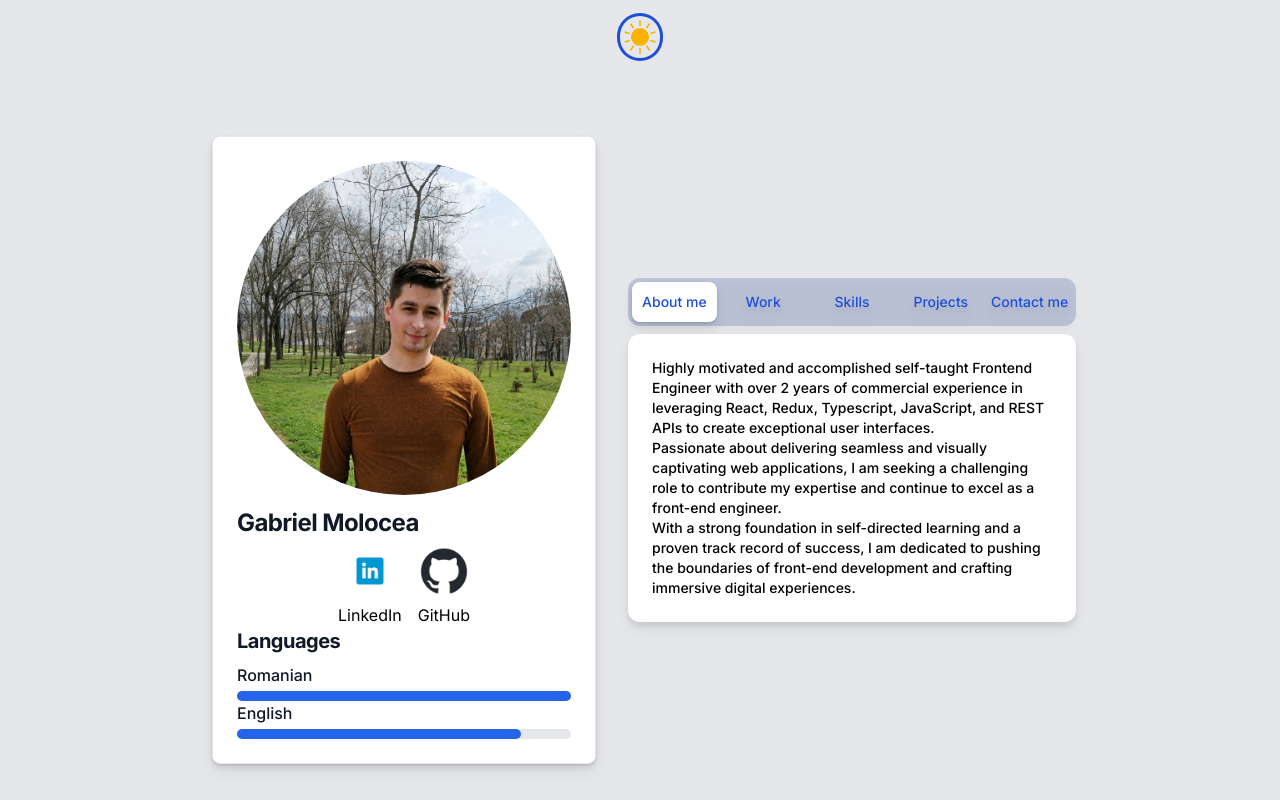
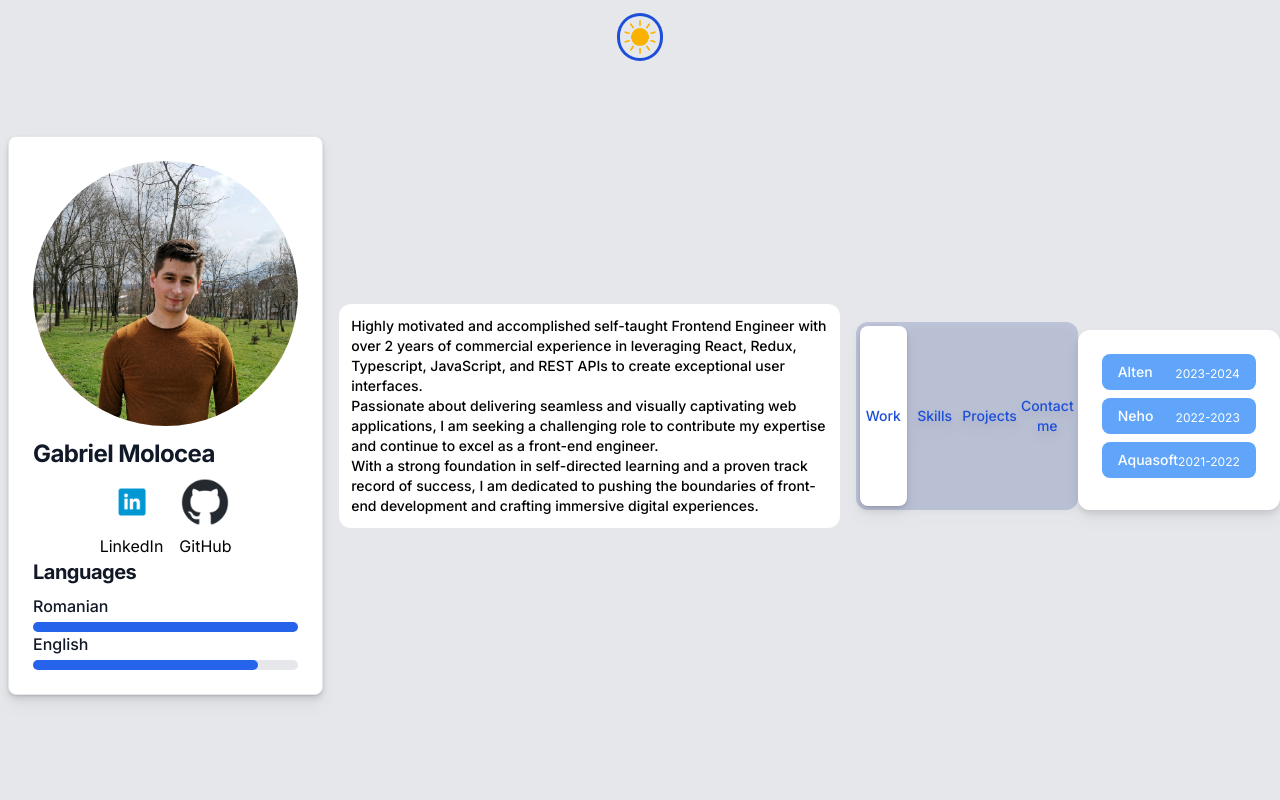
Before and after one commit to GabrielMolocea/portfolio, a Next.js app: page / in a window 1280 px wide. Built offline with nearby package versions, Linux system fonts and the light colour scheme.

Commit message:
added new position

```diff
--- a/app/Body/Tabs.tsx
+++ b/app/Body/Tabs.tsx
@@ -12,19 +12,6 @@ function classNames(...classes: string[]) {
 
 export default function Tabs({ isDarkMode }: { isDarkMode: boolean }) {
     let [categories] = useState({
-        'About me': [
-            {
-                id: 1,
-                title: (<>
-                    Highly motivated and accomplished self-taught Frontend Engineer with over 2 years of commercial experience in leveraging React, Redux, Typescript, JavaScript, and REST APIs to create exceptional user interfaces.
-                    <br />
-                    Passionate about delivering seamless and visually captivating web applications, I am seeking a challenging role to contribute my expertise and continue to excel as a front-end engineer.
-                    <br />
-                    With a strong foundation in self-directed learning and a proven track record of success, I am dedicated to pushing the boundaries of front-end development and crafting immersive digital experiences.
-                </>),
-            }
-
-        ],
         Work: [
             {
                 id: 1,
@@ -57,7 +44,18 @@ export default function Tabs({ isDarkMode }: { isDarkMode: boolean }) {
     })
 
     return (
-        <div className='w-full max-w-md px-2 py-16 sm:px-0 ml-0 lg:ml-4 drop-shadow-lg'>
+        <>
+            <div className='rounded-xl bg-white p-3 ring-white ring-opacity-60 ring-offset-2 ring-offset-blue-400 focus:outline-none focus:ring-2 sticky top-0'>
+                <h3 className={`text-sm font-medium leading-5 ${isDarkMode ? 'dark:text-white' : ''}`}>
+                    Highly motivated and accomplished self-taught Frontend Engineer with over 2 years of commercial experience in leveraging React, Redux, Typescript, JavaScript, and REST APIs to create exceptional user interfaces.
+                    <br />
+                    Passionate about delivering seamless and visually captivating web applications, I am seeking a challenging role to contribute my expertise and continue to excel as a front-end engineer.
+                    <br />
+                    With a strong foundation in self-directed learning and a proven track record of success, I am dedicated to pushing the boundaries of front-end development and crafting immersive digital experiences.
+                </h3>
+            </div>
+            <div className='w-full max-w-md px-2 py-16 sm:px-0 ml-0 lg:ml-4 drop-shadow-lg flex'>
+
                 <Tab.Group>
                     <Tab.List className={`flex space-x-1 rounded-xl bg-blue-900/20 p-1 ${isDarkMode ? 'dark:bg-gray-400 dark:border-gray-700 dark:hover:bg-gray-300' : ''}`} >
                         {Object.keys(categories).map((category) => (
@@ -106,5 +104,6 @@ export default function Tabs({ isDarkMode }: { isDarkMode: boolean }) {
                     </Tab.Panels>
                 </Tab.Group>
             </div>
+        </>
     )
 }
--- a/app/Components/WorkHistory.tsx
+++ b/app/Components/WorkHistory.tsx
@@ -4,6 +4,30 @@ export default function WorkHistory() {
     return (
         <div className='mb-2'>
             <Disclosure>
+                {() => (
+                    <>
+                        <Disclosure.Button className="rounded-lg bg-blue-400 px-4 py-2 text-left text-sm font-medium text-white hover:bg-blue-600 focus:outline-none focus-visible:ring focus-visible:ring-blue-400 focus-visible:ring-opacity-75 w-[100%]">
+                            <div className='flex justify-between'>
+                                <p>Alten</p>
+                                <ul className="mt-1 flex space-x-1 text-xs font-normal leading-4 text-white">
+                                    <li>{'2023-2024'}</li>
+                                </ul>
+                            </div>
+                        </Disclosure.Button>
+                        <Disclosure.Panel className="text-gray-500">
+                            <ul className='list-disc pl-2 pt-2'>
+                                <li> Architected and executed responsive website interfaces using React, optimizing user experience across a multitude of devices.</li>
+                                <li> Spearheaded the development and maintenance of robust frontend components and features using React, Redux, and TypeScript for over 2 years, driving product innovation.</li>
+                                <li> Seamlessly integrated REST APIs, bridging the gap between frontend and backend systems, enhancing overall system efficiency.</li>
+                                <li> Conducted rigorous testing using Jest and Enzyme, and debugging of frontend code, ensuring top-tier code quality and swiftly identifying and rectifying bugs.</li>
+                                <li> Fostered collaboration with cross-functional teams to deliver cohesive and successful projects, driving team synergy.</li>
+                                <li> Thrived in an Agile environment, actively participating in daily stand-ups, sprint planning, and code reviews for over 2 years, contributing to process improvement.</li>
+                            </ul>
+                        </Disclosure.Panel>
+
+                    </>)}
+            </Disclosure >
+            <Disclosure as='div' className='mt-2'>
                 {() => (
                     <>
                         <Disclosure.Button className="rounded-lg bg-blue-400 px-4 py-2 text-left text-sm font-medium text-white hover:bg-blue-600 focus:outline-none focus-visible:ring focus-visible:ring-blue-400 focus-visible:ring-opacity-75 w-[100%]">
```
Lines whose indentation alone changed are shown as unchanged.
